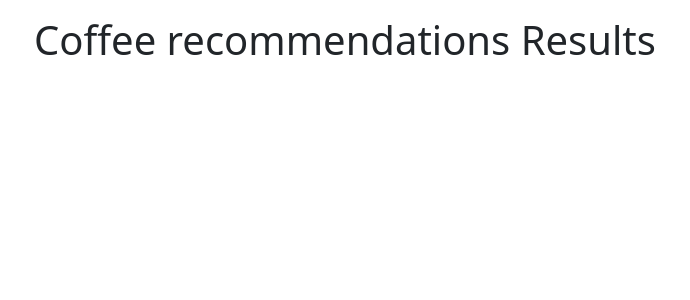
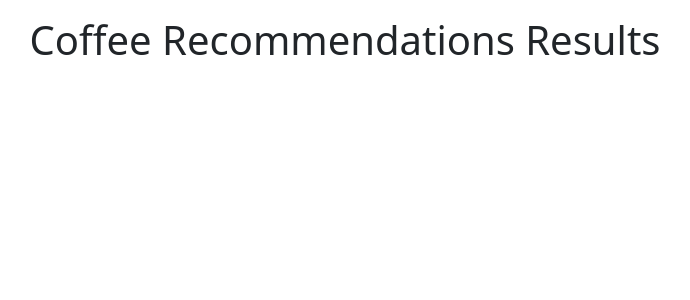
Before and after one commit to jonathan-odonnell/recommendations, a Django app: template coffee/templates/coffee_recommendations_results.html in a window 1280 px wide. Shown: the part 56-356 px from the top of the page, without its empty margins (295-985 px from the left). Run offline with Django 3.2, Linux system fonts and the light colour scheme; the template is opened without the code that fills it, so the values that code supplies are empty.

Commit message:
amended recommendations results logic

```diff
--- a/coffee/templates/coffee_recommendations_results.html
+++ b/coffee/templates/coffee_recommendations_results.html
@@ -2,8 +2,8 @@
 {% block header %}
 <div class="container">
     <div class="row">
-        <div class="col-12 my-3 text-center">
-            <h1>Coffee recommendations Results</h1>
+        <div class="col-12 my-3 text-center text-capitalize">
+            <h1>Coffee recommendations results</h1>
         </div>
         <div class="col-12">
             <div class="row">
@@ -41,7 +41,7 @@
 				</div>
 				{% endif %}
                 {% endfor %}
-                <div class="col-12 mb-3">
+                <div class="col-12 my-3">
 				</div>
             </div>
         </div>
```
